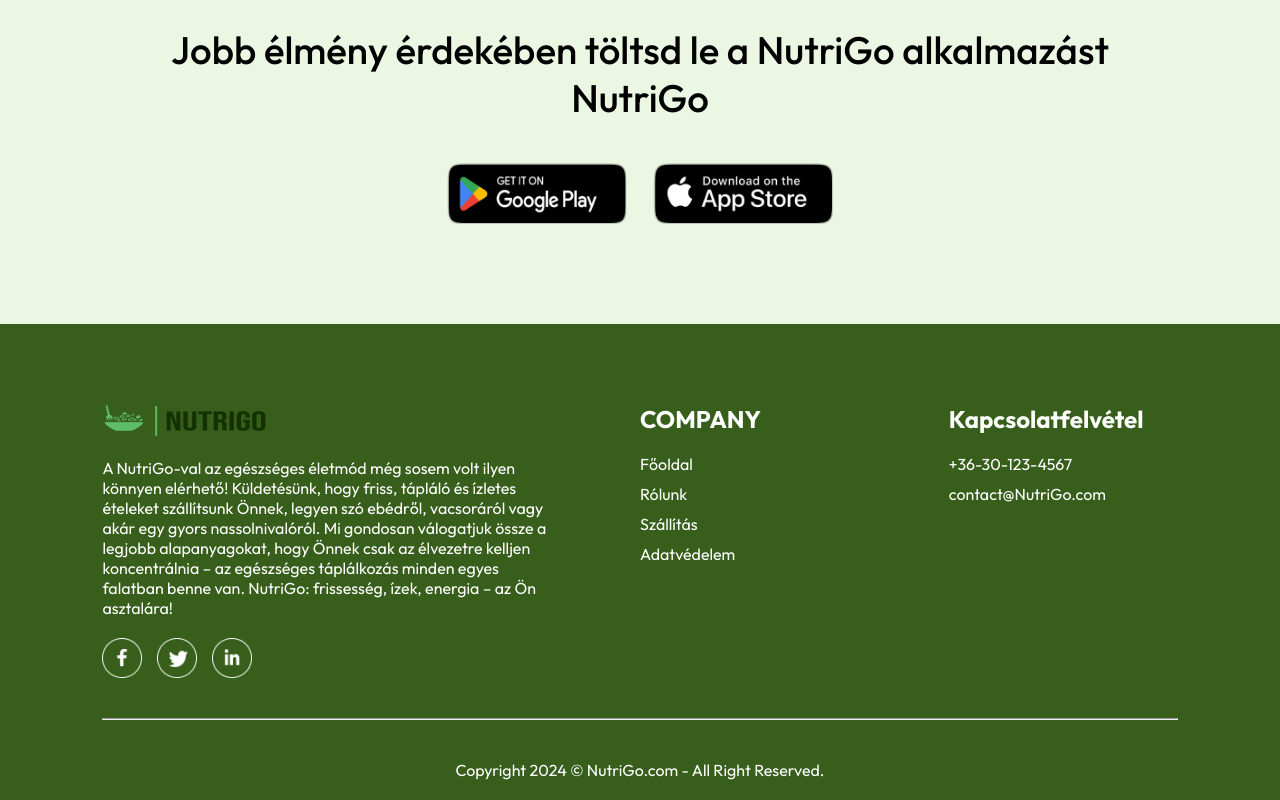
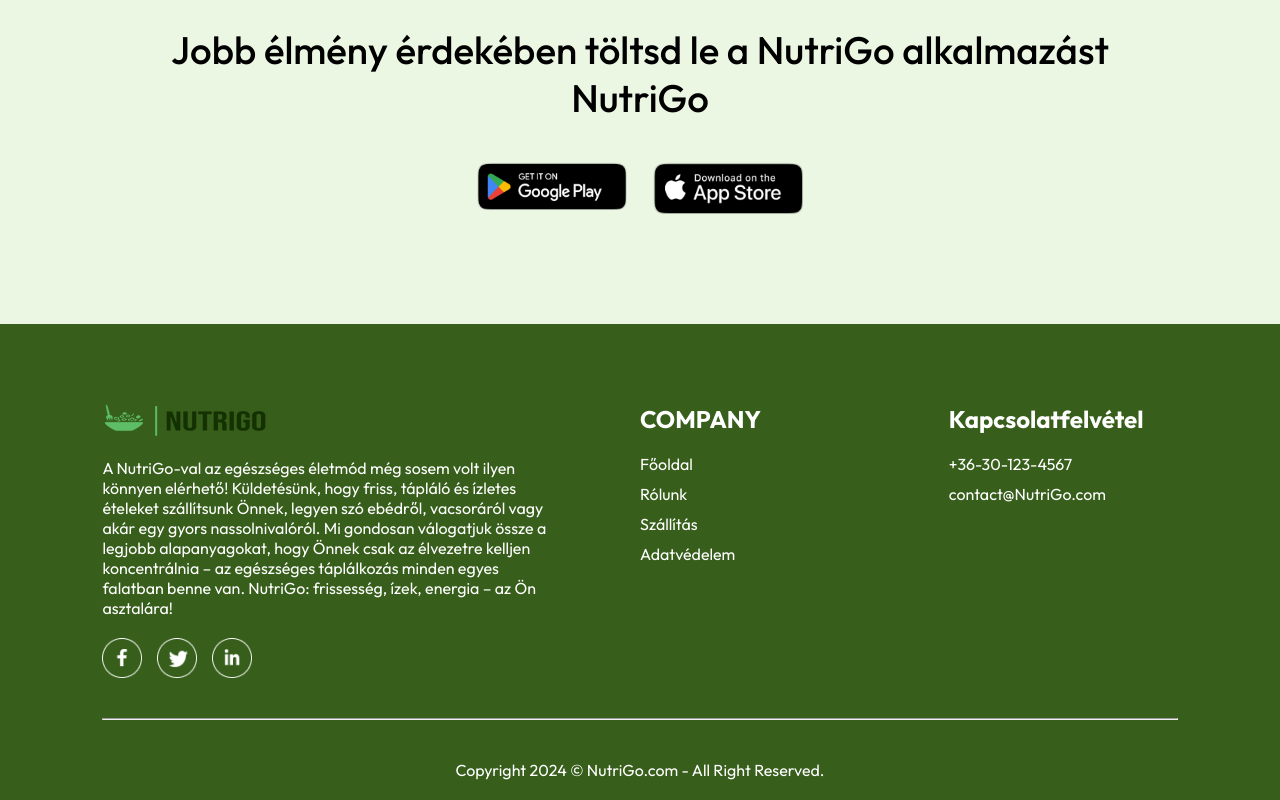
Before and after one commit to MolnarGeri/rendszerfejlesztes_a, a React (Vite) app in the folder frontend/: page / in a window 1280 px wide. Shown: the part 1101-1901 px from the top of the page. Built offline with nearby package versions, Linux system fonts and the light colour scheme; no server answers.

Commit message:
Update AppDownload.jsx
Linkek hozzáadása a google playhez és a play store-hoz

```diff
--- a/frontend/src/components/AppDownload/AppDownload.jsx
+++ b/frontend/src/components/AppDownload/AppDownload.jsx
@@ -7,8 +7,14 @@
         <div className='app-download' id='app-download'>
             <p>Jobb élmény érdekében töltsd le a NutriGo alkalmazást <br />NutriGo</p>
             <div className="app-download-platforms">
-                <img src={assets.play_store} alt="" />
-                <img src={assets.app_store} alt="" />
+
+                <a href="https://play.google.com/store/apps/details?id=com.wolt.android&hl=hu&pli=1" target="_blank" rel="noopener noreferrer" style={{ textDecoration: 'none' }}>
+                <img src={assets.play_store} alt="play store" style={{ width: '150px', cursor: 'pointer' }} />
+                </a>
+
+                <a href="https://apps.apple.com/hu/app/wolt-t%C3%B6bb-mint-%C3%A9tel-sz%C3%A1ll%C3%ADt%C3%A1s/id943905271?l=hu" target="_blank" rel="noopener noreferrer" style={{ textDecoration: 'none' }}>
+                <img src={assets.app_store} alt="App Store" style={{ width: '150px', cursor: 'pointer' }} />
+                </a>
             </div>
         </div>
     )
```
